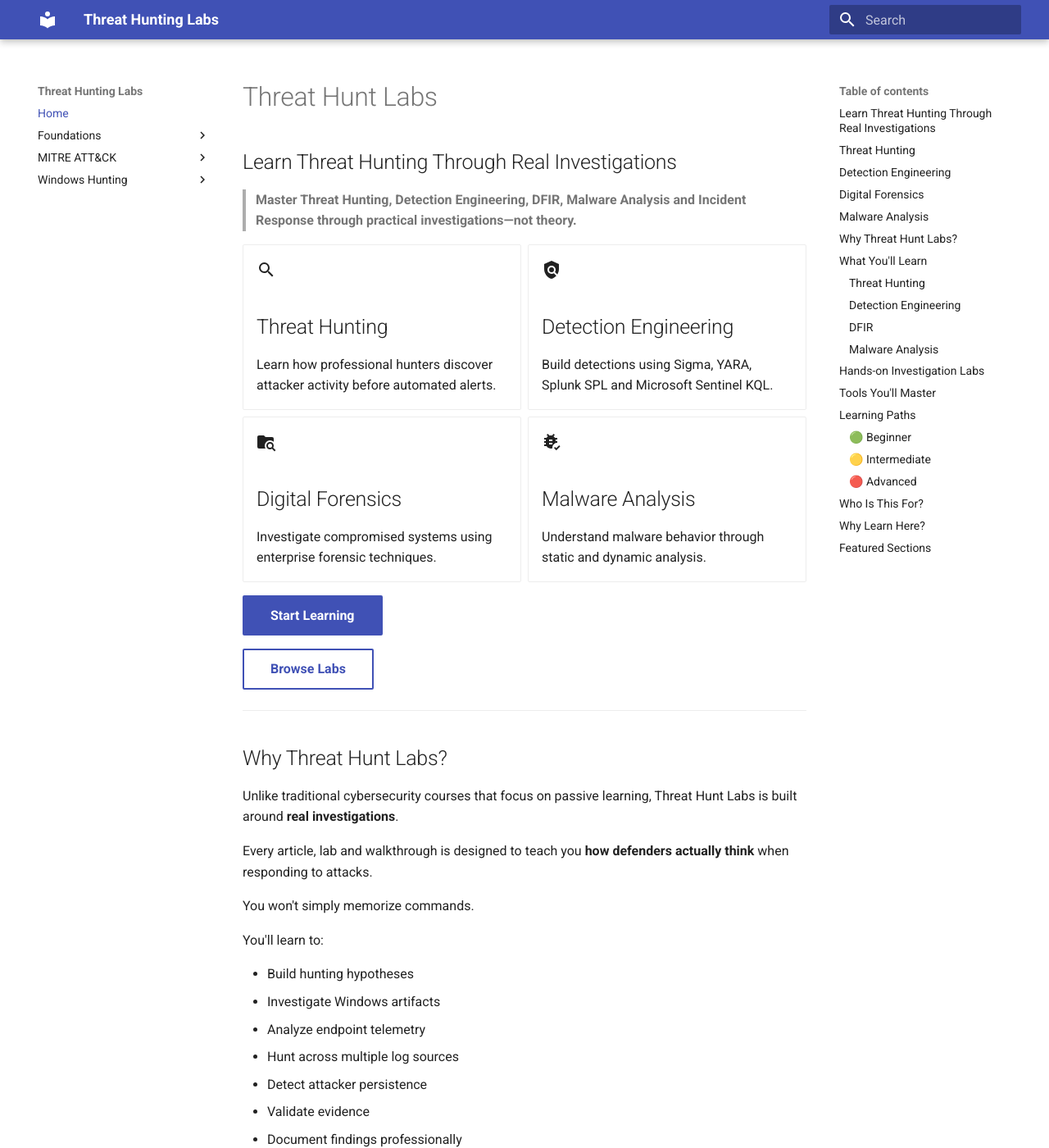
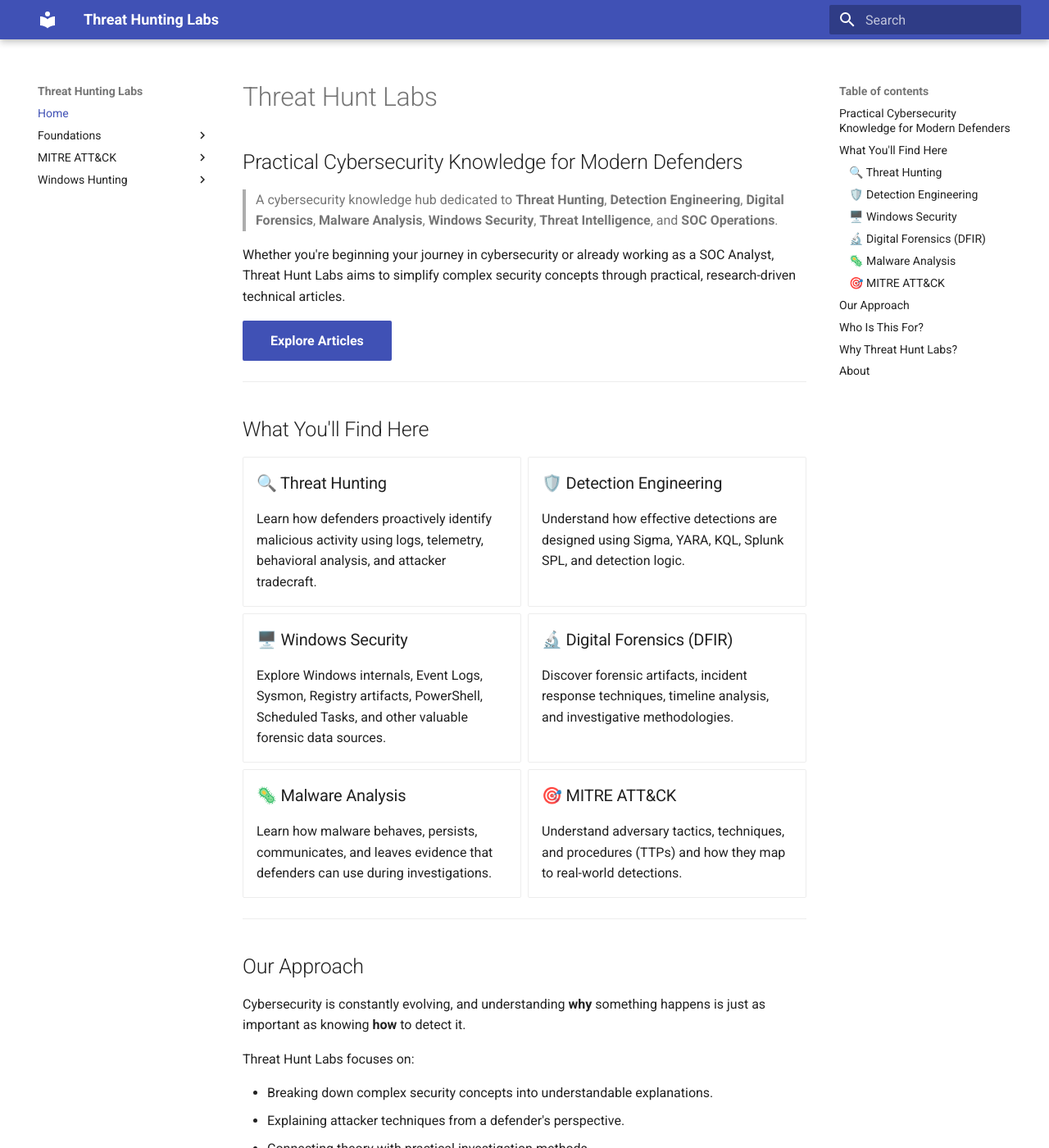
Before and after one commit to pbmundas/ThreatHuntingLabs, an MkDocs documentation site: the page built from docs/index.md, in a window 1280 px wide and 1400 px high. Shown: the whole window at 82% size. Built offline with MkDocs 1.6.1 and Material for MkDocs 9.7.7, drawn with Linux system fonts in a browser that asks for light colours; some of the changed text lies outside the part shown.

Commit message:
Update index.md

```diff
--- a/docs/index.md
+++ b/docs/index.md
@@ -1,242 +1,108 @@
 ---
 title: Threat Hunt Labs
-
 ---
 
 # Threat Hunt Labs
 
-## Learn Threat Hunting Through Real Investigations
+## Practical Cybersecurity Knowledge for Modern Defenders
 
-> **Master Threat Hunting, Detection Engineering, DFIR, Malware Analysis and Incident Response through practical investigations—not theory.**
+> A cybersecurity knowledge hub dedicated to **Threat Hunting**, **Detection Engineering**, **Digital Forensics**, **Malware Analysis**, **Windows Security**, **Threat Intelligence**, and **SOC Operations**.
+
+Whether you're beginning your journey in cybersecurity or already working as a SOC Analyst, Threat Hunt Labs aims to simplify complex security concepts through practical, research-driven technical articles.
+
+[Explore Articles](blog/index.md){ .md-button .md-button--primary }
+
+---
+
+## What You'll Find Here
 
 <div class="grid cards" markdown>
 
-- :material-magnify:{ .lg .middle }
+- ### 🔍 Threat Hunting
 
-    ## Threat Hunting
+    Learn how defenders proactively identify malicious activity using logs, telemetry, behavioral analysis, and attacker tradecraft.
 
-    Learn how professional hunters discover attacker activity before automated alerts.
+- ### 🛡️ Detection Engineering
 
-- :material-shield-search:{ .lg .middle }
+    Understand how effective detections are designed using Sigma, YARA, KQL, Splunk SPL, and detection logic.
 
-    ## Detection Engineering
+- ### 🖥️ Windows Security
 
-    Build detections using Sigma, YARA, Splunk SPL and Microsoft Sentinel KQL.
+    Explore Windows internals, Event Logs, Sysmon, Registry artifacts, PowerShell, Scheduled Tasks, and other valuable forensic data sources.
 
-- :material-folder-search:{ .lg .middle }
+- ### 🔬 Digital Forensics (DFIR)
 
-    ## Digital Forensics
+    Discover forensic artifacts, incident response techniques, timeline analysis, and investigative methodologies.
 
-    Investigate compromised systems using enterprise forensic techniques.
+- ### 🦠 Malware Analysis
 
-- :material-bug-check:{ .lg .middle }
+    Learn how malware behaves, persists, communicates, and leaves evidence that defenders can use during investigations.
 
-    ## Malware Analysis
+- ### 🎯 MITRE ATT&CK
 
-    Understand malware behavior through static and dynamic analysis.
+    Understand adversary tactics, techniques, and procedures (TTPs) and how they map to real-world detections.
 
 </div>
 
-[Start Learning](getting-started.md){ .md-button .md-button--primary }
+---
 
-[Browse Labs](labs/index.md){ .md-button }
+## Our Approach
+
+Cybersecurity is constantly evolving, and understanding **why** something happens is just as important as knowing **how** to detect it.
+
+Threat Hunt Labs focuses on:
+
+- Breaking down complex security concepts into understandable explanations.
+- Explaining attacker techniques from a defender's perspective.
+- Connecting theory with practical investigation methods.
+- Sharing detection strategies and defensive best practices.
+- Encouraging continuous learning through detailed technical content.
+
+---
+
+## Who Is This For?
+
+This site is intended for:
+
+- SOC Analysts
+- Threat Hunters
+- Detection Engineers
+- DFIR Professionals
+- Security Engineers
+- Incident Responders
+- Cybersecurity Students
+- Blue Team Enthusiasts
 
 ---
 
 ## Why Threat Hunt Labs?
 
-Unlike traditional cybersecurity courses that focus on passive learning, Threat Hunt Labs is built around **real investigations**.
+!!! info "Practical, Not Promotional"
 
-Every article, lab and walkthrough is designed to teach you **how defenders actually think** when responding to attacks.
+    Every article is written to share practical cybersecurity knowledge—not to sell products or courses.
 
-You won't simply memorize commands.
+!!! tip "Research-Driven"
 
-You'll learn to:
+    Topics are based on real attack techniques, defensive strategies, public research, and industry best practices.
 
-- Build hunting hypotheses
-- Investigate Windows artifacts
-- Analyze endpoint telemetry
-- Hunt across multiple log sources
-- Detect attacker persistence
-- Validate evidence
-- Document findings professionally
+!!! success "Built for Continuous Learning"
+
+    New technical articles and research will be published regularly.
 
 ---
 
-## What You'll Learn
+## About
 
-<div class="grid cards" markdown>
+Threat Hunt Labs is an independent cybersecurity publication created to help defenders better understand threats, investigations, and detection techniques.
 
-- ### Threat Hunting
+The mission is simple:
 
-    - Hypothesis Driven Hunting
-    - IOC Hunting
-    - Behavioral Analytics
-    - MITRE ATT&CK Mapping
-    - Lateral Movement
-    - Persistence Discovery
+> **Make practical cybersecurity knowledge accessible, understandable, and useful for the global security community.**
 
-- ### Detection Engineering
-
-    - Sigma Rules
-    - YARA Rules
-    - Splunk SPL
-    - Microsoft Sentinel KQL
-    - Elastic Queries
-    - Detection Tuning
-
-- ### DFIR
-
-    - Windows Forensics
-    - Event Logs
-    - Registry Analysis
-    - Timeline Analysis
-    - Memory Forensics
-    - Browser Artifacts
-
-- ### Malware Analysis
-
-    - Static Analysis
-    - Dynamic Analysis
-    - IOC Extraction
-    - Sandbox Analysis
-    - Process Injection
-    - Persistence Techniques
-
-</div>
+Whether you're researching Windows artifacts, exploring MITRE ATT&CK techniques, or learning threat hunting methodologies, the goal is to provide practical content that strengthens analytical skills and defensive thinking.
 
 ---
 
-## Hands-on Investigation Labs
+# Learn • Investigate • Detect • Defend
 
-Every lab is based on realistic attack scenarios.
-
-You'll investigate incidents involving:
-
-- Ransomware
-- Credential Theft
-- PowerShell Abuse
-- Active Directory Attacks
-- Web Shells
-- Living-off-the-Land Techniques
-- Insider Threats
-- Cloud Incidents
-- Persistence Mechanisms
-- Malware Infections
-
----
-
-## Tools You'll Master
-
-<div class="grid cards" markdown>
-
-- Splunk
-- Elastic Security
-- Microsoft Sentinel
-- Sysmon
-- Velociraptor
-- Wireshark
-- KAPE
-- Chainsaw
-- Hayabusa
-- YARA
-- Sigma
-- CyberChef
-- VirusTotal
-- MITRE ATT&CK
-
-</div>
-
----
-
-## Learning Paths
-
-### 🟢 Beginner
-
-- Windows Fundamentals
-- SOC Basics
-- Event Logs
-- MITRE ATT&CK
-- Security Fundamentals
-
-### 🟡 Intermediate
-
-- Threat Hunting
-- Detection Engineering
-- Incident Response
-- Malware Analysis
-- Digital Forensics
-
-### 🔴 Advanced
-
-- Advanced Hunting
-- Threat Intelligence
-- Purple Teaming
-- Detection Automation
-- Enterprise Investigations
-
----
-
-## Who Is This For?
-
-This platform is designed for:
-
-- SOC Analysts
-- Threat Hunters
-- DFIR Analysts
-- Security Engineers
-- Detection Engineers
-- Incident Responders
-- Students
-- Blue Team Professionals
-- Cybersecurity Enthusiasts
-
----
-
-## Why Learn Here?
-
-!!! success "Built for Practical Learning"
-
-    Every article focuses on developing investigation skills rather than memorizing commands.
-
-!!! info "Continuously Updated"
-
-    New labs, threat research, detection rules and DFIR content are added regularly.
-
-!!! tip "Career Focused"
-
-    Learn the techniques used by enterprise SOC teams and incident responders.
-
----
-
-## Featured Sections
-
-<div class="grid cards" markdown>
-
-- [:material-magnify: Threat Hunting Labs](labs/index.md)
-
-- [:material-book-open-page-variant: Learning Paths](learning-paths/index.md)
-
-- [:material-file-document: Detection Engineering](detection-engineering/index.md)
-
-- [:material-laptop: Malware Analysis](malware-analysis/index.md)
-
-- [:material-folder-search: Digital Forensics](dfir/index.md)
-
-- [:material-newspaper: Threat Research](blog/index.md)
-
-</div>
-
----
-
-# Learn • Hunt • Detect • Defend
-
-> Practical cybersecurity education for modern defenders.
-
-<center>
-
-[Get Started](getting-started.md){ .md-button .md-button--primary }
-
-[Explore All Labs](labs/index.md){ .md-button }
-
-</center>
+> Building a community of security professionals through practical knowledge and continuous learning.
```
